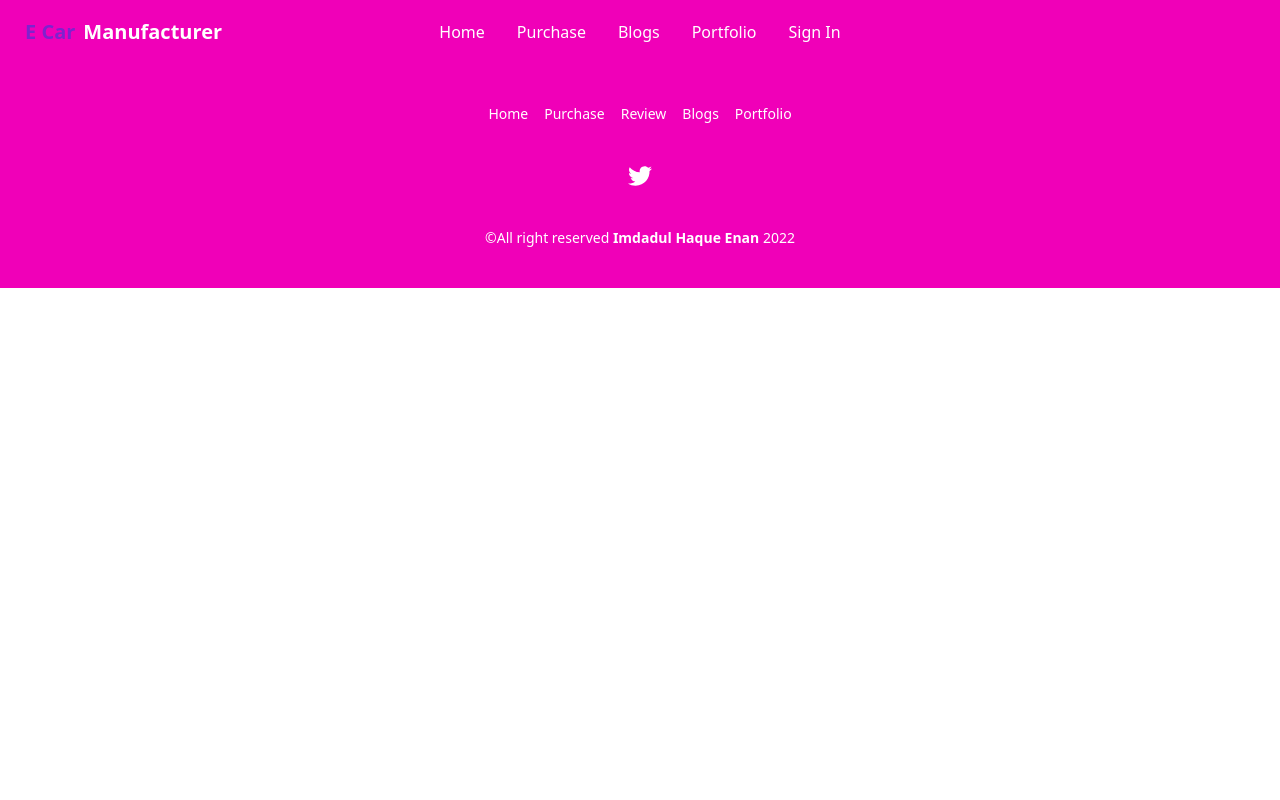
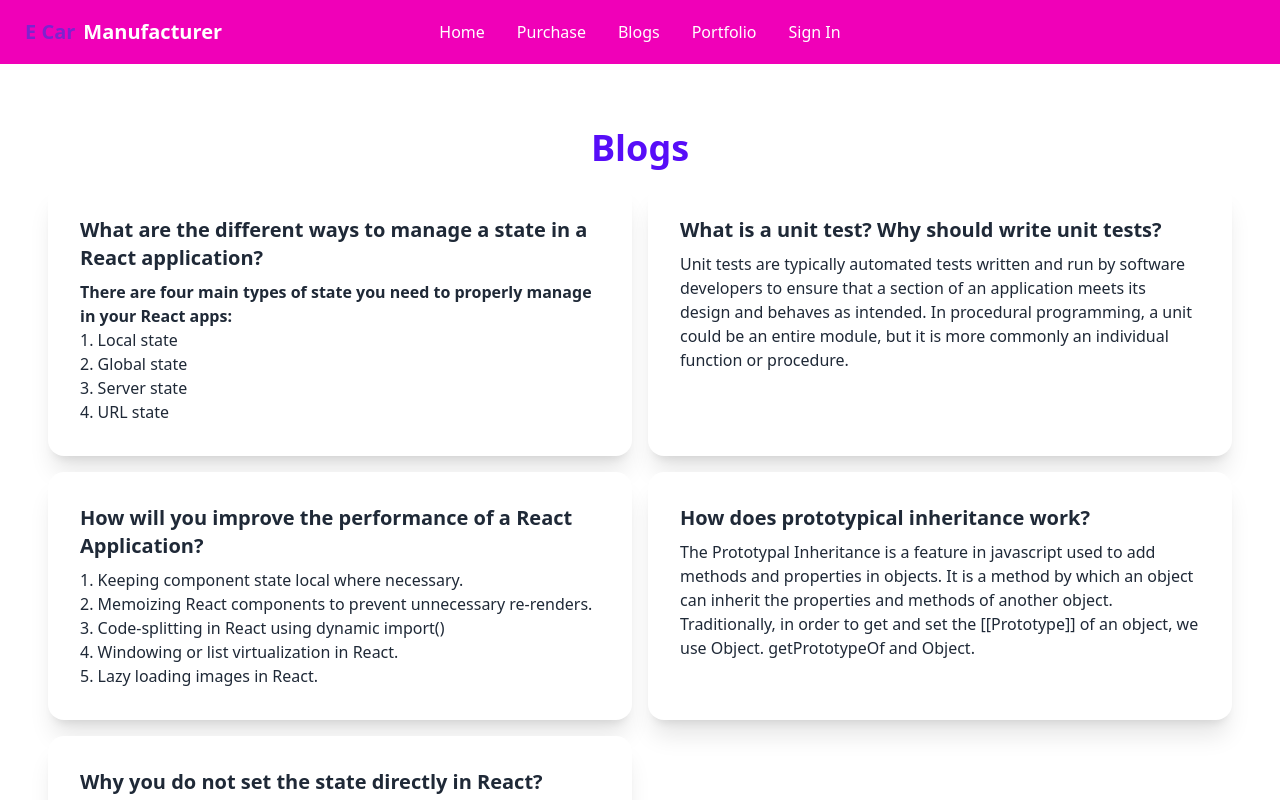
Before and after one commit to Enan1006/manufacturer-website-client-side, a React (Create React App) app: page /blogs in a window 1280 px wide. Shown: the top 800 px of the page. Built offline with nearby package versions, Linux system fonts and the light colour scheme; no server answers.

Commit message:
footer component updated

```diff
--- a/src/Components/Home/Blogs/Blogs.js
+++ b/src/Components/Home/Blogs/Blogs.js
@@ -2,8 +2,75 @@
 
 const Blogs = () => {
   return (
-    <div>
-
+    <div className="m-12 ">
+      <h1 className="text-center py-4 text-primary text-4xl font-bold">
+        Blogs{" "}
+      </h1>
+      <div className="grid lg:grid-cols-2 md:grid-cols-1 grid-cols-1 gap-4">
+        <div className="card lg:w-full bg-base-100 shadow-xl ">
+          <div className="card-body">
+            <h2 className="card-title font-bold">
+              What are the different ways to manage a state in a React application?
+            </h2>
+            <p>
+              <b>
+                There are four main types of state you need to properly manage
+                in your React apps:
+              </b> <br />
+              1. Local state <br />
+              2. Global state <br />
+              3. Server state <br />
+              4. URL state
+            </p>
+          </div>
+        </div>
+        <div className="card lg:w-full bg-base-100 shadow-xl ">
+          <div className="card-body">
+            <h2 className="card-title  font-bold">
+              What is a unit test? Why should write unit tests?
+            </h2>
+            <p>
+              Unit tests are typically automated tests written and run by software developers to ensure that a section of an application meets its design and behaves as intended. In procedural programming, a unit could be an entire module, but it is more commonly an individual function or procedure.
+            </p>
+          </div>
+        </div>
+        <div className="card lg:w-full bg-base-100 shadow-xl ">
+          <div className="card-body  ">
+            <h2 className="card-title font-bold">How will you improve the performance of a React Application?</h2>
+            <p>
+              1. Keeping component state local where necessary. <br />
+              2. Memoizing React components to prevent unnecessary re-renders. <br />
+              3. Code-splitting in React using dynamic import() <br />
+              4. Windowing or list virtualization in React. <br />
+              5. Lazy loading images in React.
+            </p>
+          </div>
+        </div>
+        <div className="card lg:w-full bg-base-100 shadow-xl ">
+          <div className="card-body">
+            <h2 className="card-title  font-bold">
+              How does prototypical inheritance work?
+            </h2>
+            <p>
+              The Prototypal Inheritance is a feature in javascript used to add methods and properties in objects. It is a method by which an object can inherit the properties and methods of another object. Traditionally, in order to get and set the [[Prototype]] of an object, we use Object. getPrototypeOf and Object.
+            </p>
+          </div>
+        </div>
+        <div className="card lg:w-full bg-base-100 shadow-xl ">
+          <div className="card-body">
+            <h2 className="card-title font-bold">
+              {" "}
+              Why you do not set the state directly in React?
+            </h2>
+            <p>
+              <b>One should never update the state directly because of the following reasons:</b> <br />
+              1. If you update it directly, calling the setState() afterward may just replace the update you made. <br />
+              2. When you directly update the state, it does not change this.state immediately. Instead, it creates a pending state transition, and accessing it after calling this method will only return the present value. <br />
+              3. You will lose control of the state across all components.
+            </p>
+          </div>
+        </div>
+      </div>
     </div>
   );
 };
```
